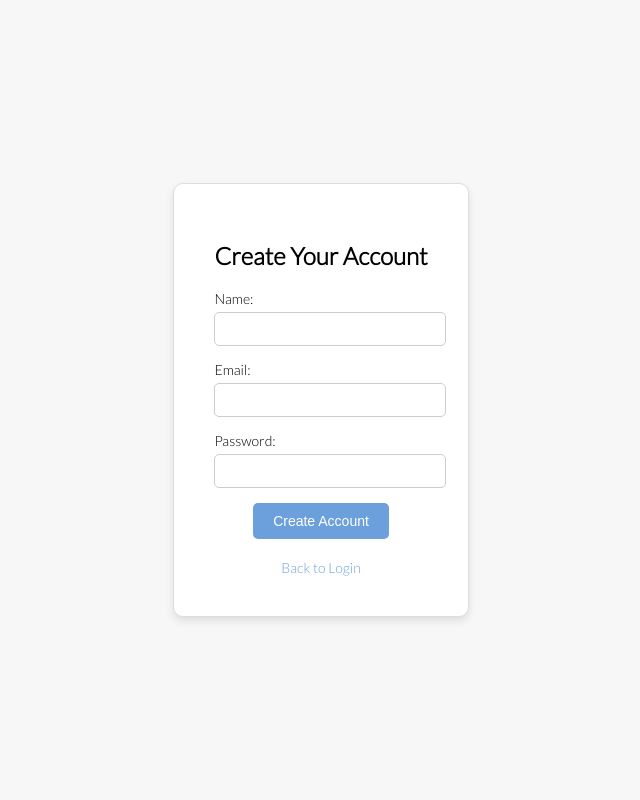
After one commit to AndyJames11/New-Notes-App, a Flask app: page /create_account in a window 1280 px wide. The commit adds this page. Shown: the whole page, without its empty margins (319-959 px from the left). Run offline with Flask 2, Linux system fonts and the light colour scheme.

Commit message:
add navbar with log-in/log-out button. add log in and create account screens

```diff
--- a/app.py
+++ b/app.py
@@ -1,8 +1,11 @@
-from flask import Flask, render_template, request, redirect, url_for
+from flask import Flask, render_template, request, redirect, url_for, session, flash
 from flask_sqlalchemy import SQLAlchemy
 import os
 
 app = Flask(__name__)
+
+# Secret key for session management
+app.secret_key = 'your_secret_key'
 
 # Get the DATABASE_URL environment variable and adjust for SQLAlchemy's requirements
 uri = os.getenv("DATABASE_URL")  # Heroku sets this environment variable automatically
@@ -16,6 +19,12 @@ app.config['SQLALCHEMY_TRACK_MODIFICATIONS'] = False
 db = SQLAlchemy(app)
 
 # Define models
+class User(db.Model):
+    id = db.Column(db.Integer, primary_key=True)
+    name = db.Column(db.String(100), nullable=False)
+    email = db.Column(db.String(100), unique=True, nullable=False)
+    password = db.Column(db.String(100), nullable=False)
+
 class Notebook(db.Model):
     id = db.Column(db.Integer, primary_key=True)
     name = db.Column(db.String(100), nullable=False)
@@ -29,11 +38,57 @@ class Note(db.Model):
 # Routes
 @app.route('/')
 def index():
+    if 'user_id' not in session:
+        return redirect(url_for('login'))
+
     notebooks = Notebook.query.all()
     return render_template('index.html', notebooks=notebooks or [])
 
+# Login route
+@app.route('/login', methods=['GET', 'POST'])
+def login():
+    if request.method == 'POST':
+        email = request.form['email']
+        password = request.form['password']
+        user = User.query.filter_by(email=email, password=password).first()
+        if user:
+            session['user_id'] = user.id
+            session['user_name'] = user.name
+            return redirect(url_for('index'))
+        else:
+            flash('Invalid email or password')
+            return redirect(url_for('login'))
+    return render_template('login.html')
+
+# Logout route
+@app.route('/logout')
+def logout():
+    session.clear()
+    return redirect(url_for('login'))
+
+# Account creation route
+@app.route('/create_account', methods=['GET', 'POST'])
+def create_account():
+    if request.method == 'POST':
+        name = request.form['name']
+        email = request.form['email']
+        password = request.form['password']
+        existing_user = User.query.filter_by(email=email).first()
+        if existing_user:
+            flash('An account with that email already exists.')
+            return redirect(url_for('create_account'))
+        user = User(name=name, email=email, password=password)
+        db.session.add(user)
+        db.session.commit()
+        flash('Account created successfully! Please log in.')
+        return redirect(url_for('login'))
+    return render_template('create_account.html')
+
 @app.route('/add_notebook', methods=['POST'])
 def add_notebook():
+    if 'user_id' not in session:
+        return redirect(url_for('login'))
+
     name = request.form['name']
     if name:
         notebook = Notebook(name=name)
@@ -44,6 +99,9 @@ def add_notebook():
 
 @app.route('/delete_notebook/<int:id>', methods=['POST'])
 def delete_notebook(id):
+    if 'user_id' not in session:
+        return redirect(url_for('login'))
+
     notebook = Notebook.query.get_or_404(id)
     db.session.delete(notebook)
     db.session.commit()
@@ -54,6 +112,9 @@ def delete_notebook(id):
 
 @app.route('/add_note/<int:notebook_id>', methods=['POST'])
 def add_note_to_notebook(notebook_id):
+    if 'user_id' not in session:
+        return redirect(url_for('login'))
+
     content = request.form['content']
     notebook = Notebook.query.get_or_404(notebook_id)
     if content:
@@ -64,9 +125,11 @@ def add_note_to_notebook(notebook_id):
     # After adding a note, redirect back to the notebook where the note was added
     return redirect(url_for('view_notebook', notebook_id=notebook_id))
 
-
 @app.route('/delete_note/<int:id>', methods=['POST'])
 def delete_note_from_notebook(id):
+    if 'user_id' not in session:
+        return redirect(url_for('login'))
+
     note = Note.query.get_or_404(id)
     notebook_id = note.notebook_id  # Save the notebook ID before deleting the note
     db.session.delete(note)
@@ -78,6 +141,9 @@ def delete_note_from_notebook(id):
 
 @app.route('/edit_note/<int:id>', methods=['POST'])
 def edit_note(id):
+    if 'user_id' not in session:
+        return redirect(url_for('login'))
+
     note = Note.query.get_or_404(id)
     new_content = request.form['content']
     if new_content:
@@ -89,10 +155,14 @@ def edit_note(id):
 
 @app.route('/notebook/<int:notebook_id>')
 def view_notebook(notebook_id):
+    if 'user_id' not in session:
+        return redirect(url_for('login'))
+
     notebook = Notebook.query.get_or_404(notebook_id)
     notebooks = Notebook.query.all()  # Get all notebooks for the sidebar
     notes = notebook.notes  # Get the notes for the selected notebook
     return render_template('index.html', notebooks=notebooks, selected_notebook=notebook, notes=notes)
 
 if __name__ == '__main__':
+    db.create_all()
     app.run(debug=True)
--- a/static/style.css
+++ b/static/style.css
@@ -376,3 +443,140 @@ textarea {
     border-radius: 5px;
     margin: 20px 0;
 }
+
+
+
+/* SIGN-IN PAGE */
+/* Login Page Styling */
+#login-container {
+    font-family: 'Lato', sans-serif;
+    max-width: 400px;
+    margin: 100px auto;
+    padding: 40px;
+    text-align: center;
+    border: 1px solid #ddd;
+    border-radius: 10px;
+    background-color: white;
+    box-shadow: 0 4px 8px rgba(0, 0, 0, 0.1);
+}
+
+#login-container h1 {
+    font-size: 24px;
+    margin-bottom: 20px;
+}
+
+#login-container p {
+    margin-bottom: 20px;
+    font-size: 14px;
+}
+
+.input-group {
+    margin-bottom: 15px;
+    text-align: left;
+}
+
+.input-group label {
+    display: block;
+    font-size: 14px;
+    margin-bottom: 5px;
+}
+
+.input-group input {
+    width: 100%;
+    padding: 8px;
+    font-size: 14px;
+    border: 1px solid #ccc;
+    border-radius: 5px;
+}
+
+.btn {
+    background-color: #6ca0dc; /* Medium-light blue */
+    color: white;
+    padding: 10px 20px;
+    border: none;
+    border-radius: 5px;
+    cursor: pointer;
+    font-size: 14px;
+}
+
+.btn:hover {
+    background-color: #5a8bcf;
+}
+
+.create-account-btn {
+    display: block;
+    margin-top: 20px;
+    font-size: 14px;
+    color: #6ca0dc;
+    text-decoration: none;
+}
+
+.create-account-btn:hover {
+    text-decoration: underline;
+}
+
+
+
+/* CREATE ACCOUNT PAGE */
+/* Account Creation Page Styling */
+#create-account-container {
+    font-family: 'Lato', sans-serif;
+    max-width: 400px;
+    margin: 100px auto;
+    padding: 40px;
+    text-align: center;
+    border: 1px solid #ddd;
+    border-radius: 10px;
+    background-color: white;
+    box-shadow: 0 4px 8px rgba(0, 0, 0, 0.1);
+}
+
+#create-account-container h1 {
+    font-size: 24px;
+    margin-bottom: 20px;
+}
+
+.input-group {
+    margin-bottom: 15px;
+    text-align: left;
+}
+
+.input-group label {
+    display: block;
+    font-size: 14px;
+    margin-bottom: 5px;
+}
+
+.input-group input {
+    width: 100%;
+    padding: 8px;
+    font-size: 14px;
+    border: 1px solid #ccc;
+    border-radius: 5px;
+}
+
+.btn {
+    background-color: #6ca0dc;
+    color: white;
+    padding: 10px 20px;
+    border: none;
+    border-radius: 5px;
+    cursor: pointer;
+    font-size: 14px;
+}
+
+.btn:hover {
+    background-color: #5a8bcf;
+}
+
+.back-to-login {
+    display: block;
+    margin-top: 20px;
+    font-size: 14px;
+    color: #6ca0dc;
+    text-decoration: none;
+}
+
+.back-to-login:hover {
+    text-decoration: underline;
+}
--- /dev/null
+++ b/templates/create_account.html
@@ -0,0 +1,35 @@
+<!DOCTYPE html>
+<html lang="en">
+<head>
+    <meta charset="UTF-8">
+    <meta name="viewport" content="width=device-width, initial-scale=1.0">
+    <title>Create Account - Andy's Sticky-Notes App</title>
+    <link rel="stylesheet" href="{{ url_for('static', filename='style.css') }}">
+</head>
+<body>
+
+    <div id="create-account-container">
+        <h1>Create Your Account</h1>
+
+        <!-- Create Account Form -->
+        <form action="{{ url_for('create_account') }}" method="POST">
+            <div class="input-group">
+                <label for="name">Name:</label>
+                <input type="text" id="name" name="name" required>
+            </div>
+            <div class="input-group">
+                <label for="email">Email:</label>
+                <input type="email" id="email" name="email" required>
+            </div>
+            <div class="input-group">
+                <label for="password">Password:</label>
+                <input type="password" id="password" name="password" required>
+            </div>
+            <button type="submit" class="btn">Create Account</button>
+        </form>
+
+        <a href="{{ url_for('login') }}" class="back-to-login">Back to Login</a>
+    </div>
+
+</body>
+</html>
```
Also changed, not shown: other parts of static/style.css (+70 -3 lines), templates/index.html (+8 -0 lines), templates/login.html (added, +33 -0 lines), database.db (deleted).
